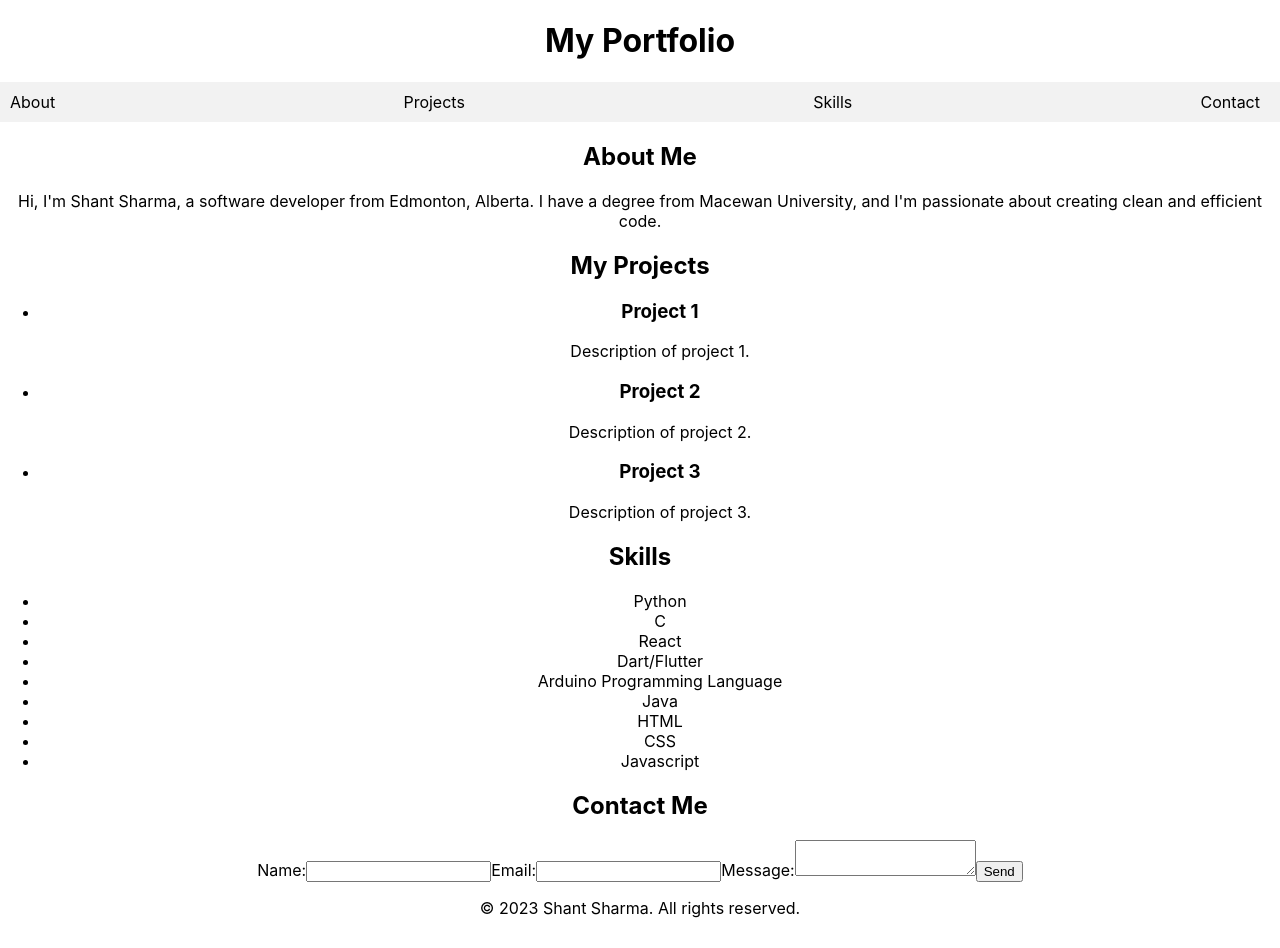
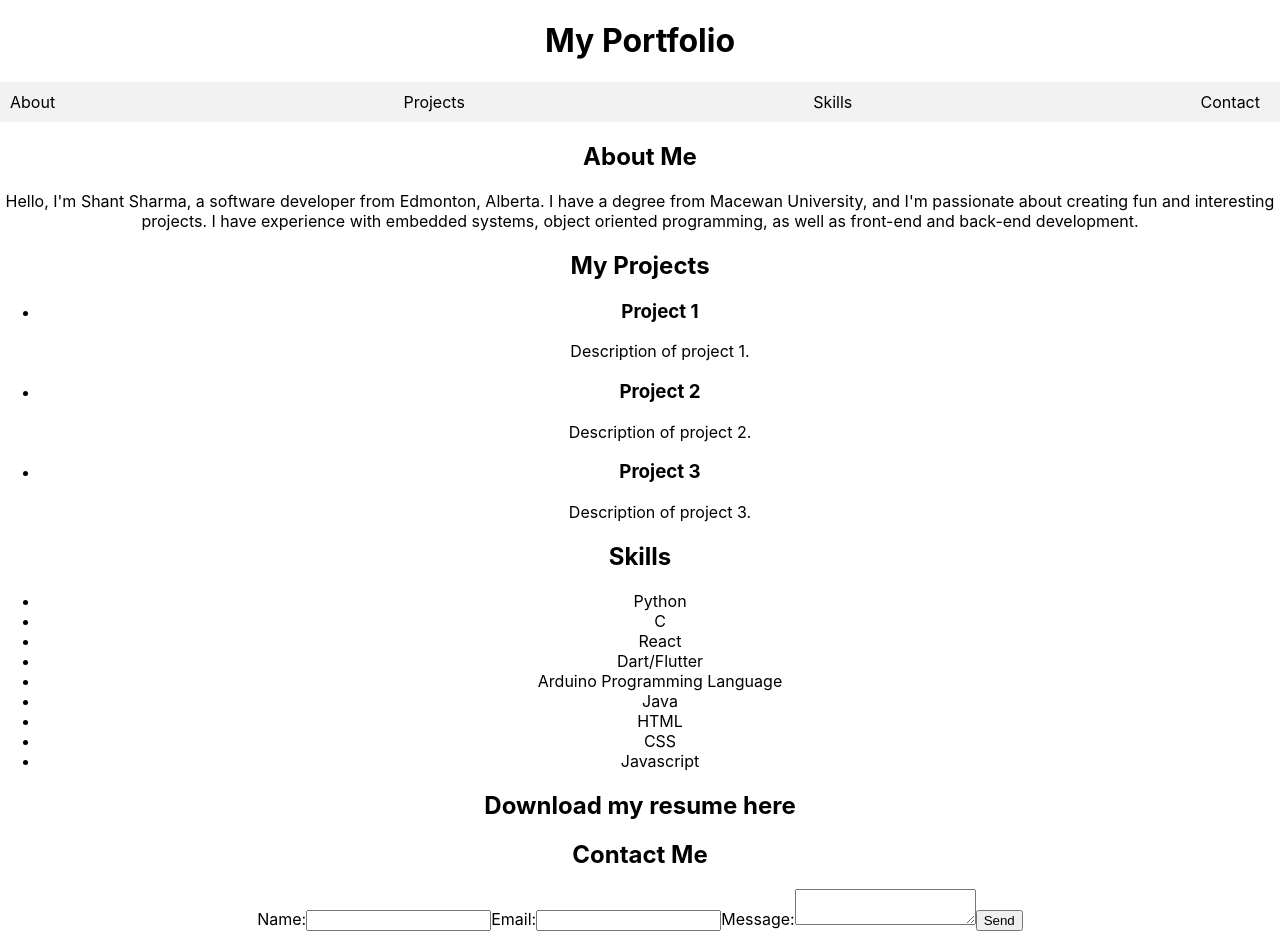
Before and after one commit to shant277/shantsharma.com, a React (Create React App) app: page / in a window 1280 px wide. Shown: the top 948 px of the page. Built offline with nearby package versions, Linux system fonts and the light colour scheme.

Commit message:
update about me section

```diff
--- a/public/index.html
+++ b/public/index.html
@@ -24,7 +24,7 @@
       work correctly both with client-side routing and a non-root public URL.
       Learn how to configure a non-root public URL by running `npm run build`.
     -->
-    <title>React App</title>
+    <title>Shant Sharma</title>
   </head>
   <body>
     <noscript>You need to enable JavaScript to run this app.</noscript>
--- a/src/App.js
+++ b/src/App.js
@@ -12,9 +12,10 @@ function App() {
       <Navbar />
       <section id="about">
         <h2>About Me</h2>
-        <p>Hi, I'm Shant Sharma, a software developer from Edmonton, Alberta.
-          I have a degree from Macewan University, and I'm passionate about
-          creating clean and efficient code.</p>
+        <p>Hello, I'm Shant Sharma, a software developer from Edmonton, Alberta.
+          I have a degree from Macewan University, and I'm passionate about creating
+          fun and interesting projects. I have experience with embedded systems, object oriented
+          programming, as well as front-end and back-end development.</p>
       </section>
       <section id="projects">
         <h2>My Projects</h2>
@@ -49,6 +50,12 @@ function App() {
             </ul>
         </section>
 
+    {/* Download my resume here section will actually work one day*/}
+    <section id = "Resume">
+            <h2>Download my resume here</h2>
+        </section>
+
+
     {/* Contact me section will be have connection to a database one day */}
       <section id="contact">
         <h2>Contact Me</h2>
```
Also changed, not shown: .codesandbox/tasks.json (added).
